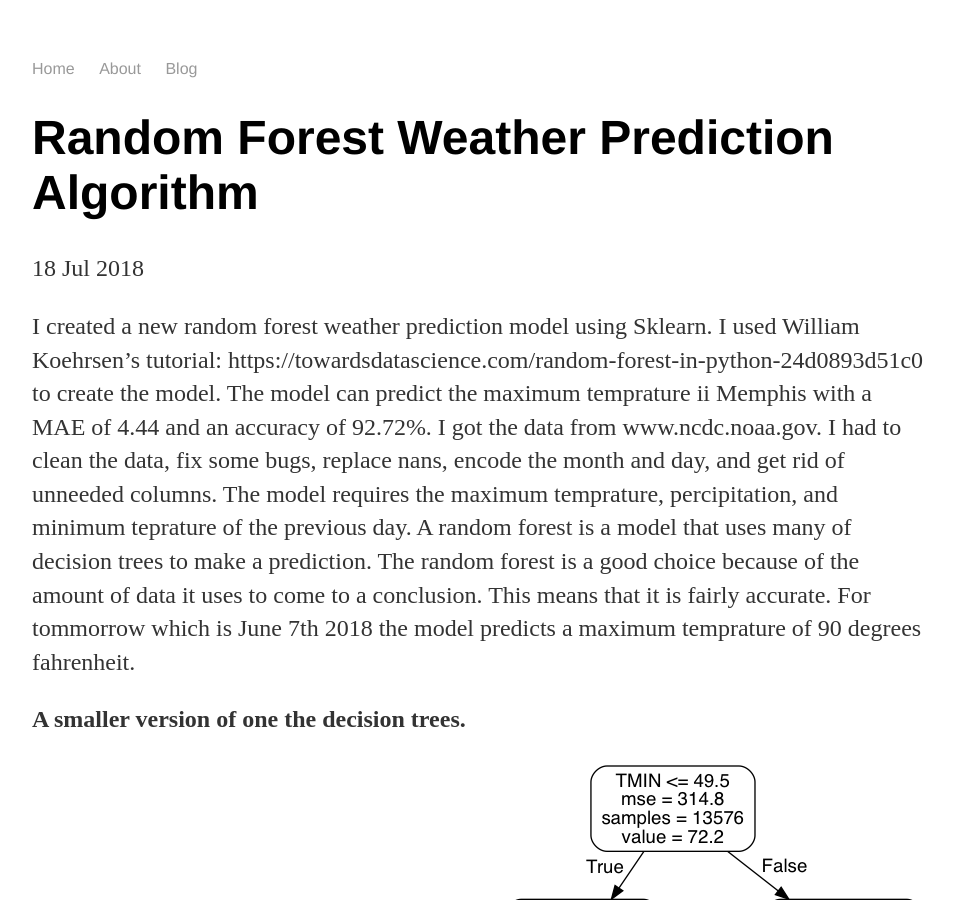
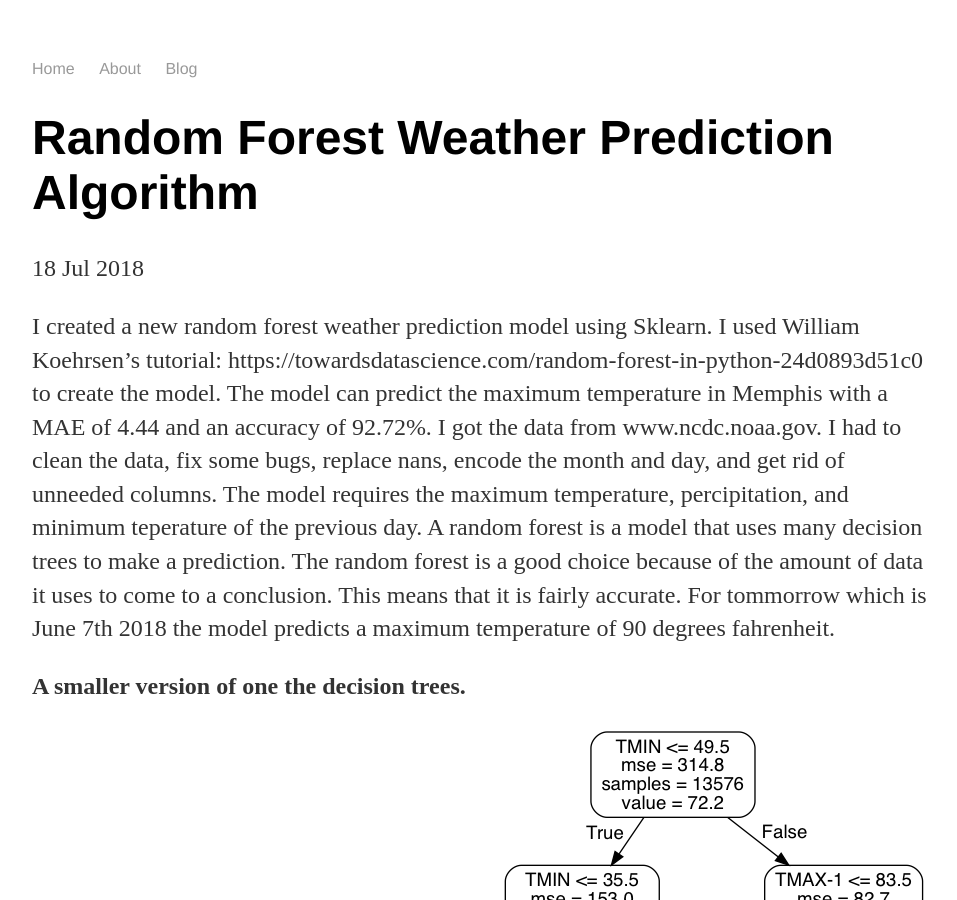
Before and after one commit to RaviW1/ravi_wije_old_site, a Jekyll site: the page built from _posts/2018-07-18-Random-Forest.md, in a window 1280 px wide and 900 px high. Shown: the whole window, without its empty margins (160-1117 px from the left). Built offline with Jekyll 4.4.1, drawn with Linux system fonts in a browser that asks for light colours.

Commit message:
Update 2018-07-18-Random-Forest.md

```diff
--- a/_posts/2018-07-18-Random-Forest.md
+++ b/_posts/2018-07-18-Random-Forest.md
@@ -6,12 +6,12 @@
 
 I created a new random forest weather prediction model using Sklearn.
 I used William Koehrsen's tutorial: https://towardsdatascience.com/random-forest-in-python-24d0893d51c0 to create the model.
-The model can predict the maximum temprature ii Memphis with a MAE of 4.44 and an accuracy of 92.72%.
+The model can predict the maximum temperature in Memphis with a MAE of 4.44 and an accuracy of 92.72%.
 I got the data from www.ncdc.noaa.gov. I had to clean the data, fix some bugs, replace nans, encode the month and day, and get rid of unneeded columns.
-The model requires the maximum temprature, percipitation, and minimum teprature of the previous day.
-A random forest is a model that uses many of decision trees to make a prediction.
+The model requires the maximum temperature, percipitation, and minimum teperature of the previous day.
+A random forest is a model that uses many decision trees to make a prediction.
 The random forest is a good choice because of the amount of data it uses to come to a conclusion. This means that it is fairly accurate.
-For tommorrow which is June 7th 2018 the model predicts a maximum temprature of 90 degrees fahrenheit.
+For tommorrow which is June 7th 2018 the model predicts a maximum temperature of 90 degrees fahrenheit.
 
 __A smaller version of one the decision trees.__
 
```
